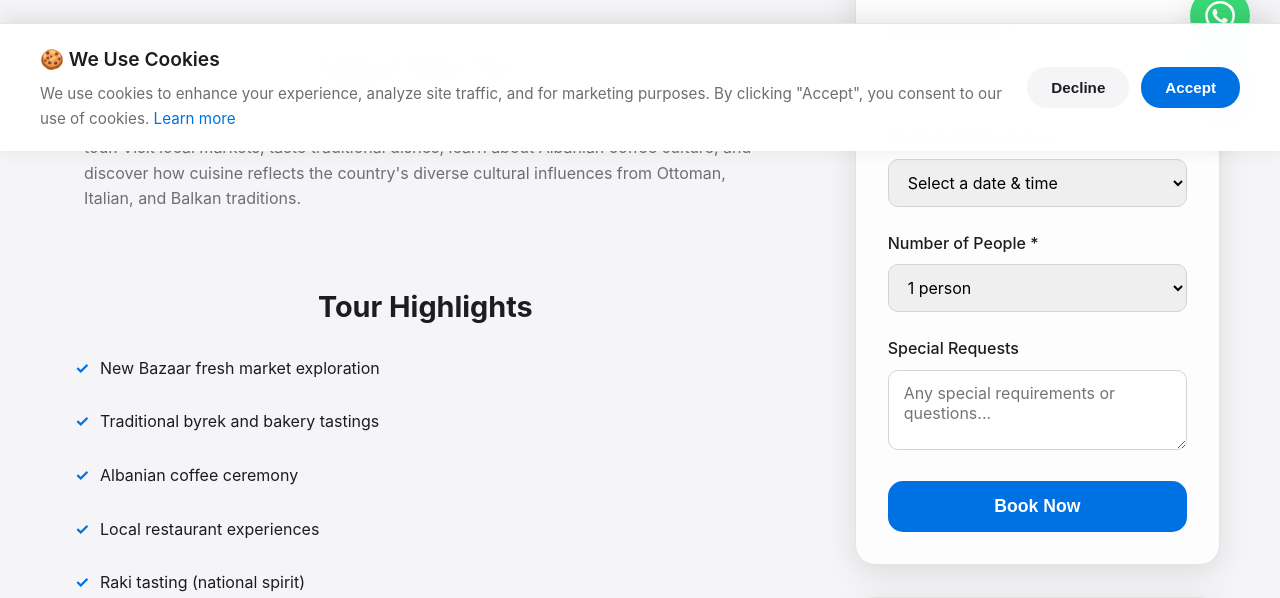
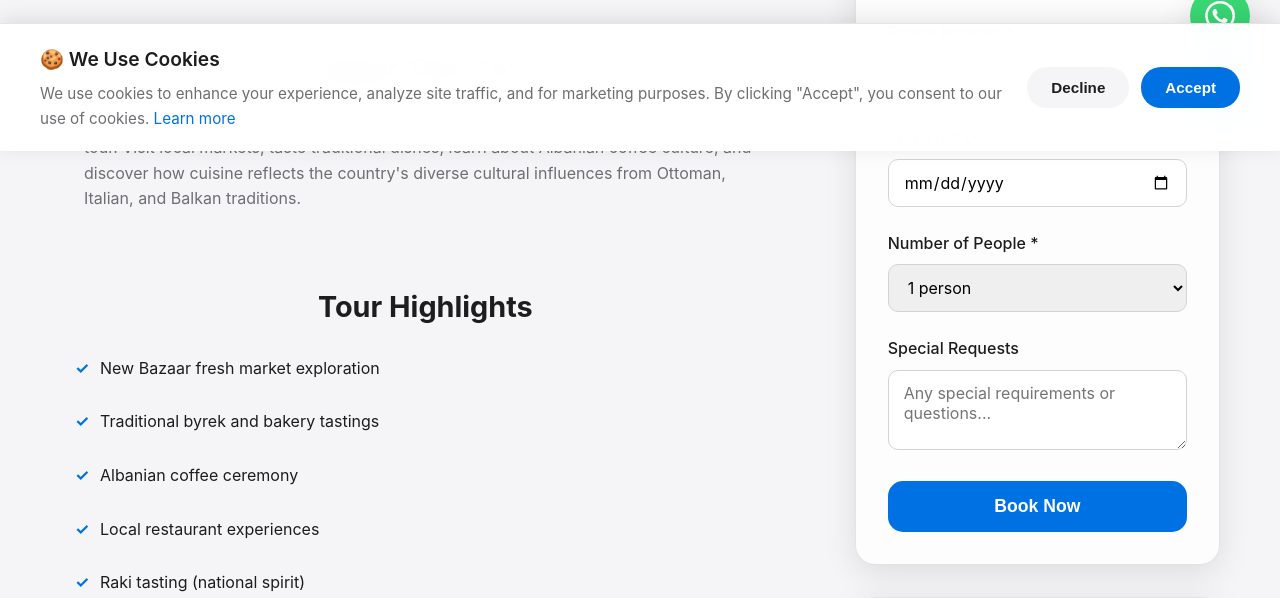
Before and after one commit to albaniawalktour/albaniawalktour, a Flask app: page /tour/food-culture-tour in a window 1280 px wide. Shown: the part 649-1247 px from the top of the page. Run offline with Flask 3, Linux system fonts and the light colour scheme.

Commit message:
Assistant checkpoint: Updated booking form with date picker and smaller flags
Assistant generated file changes:
- templates/tour_detail.html: Replace datetime input with date picker and make country code selector smaller, Update CSS for smaller country code selector
- templates/week_tour_detail.html: Replace datetime input with date picker and make country code selector smaller, Update CSS for smaller country code selector
- static/js/script.js: Update form validation to work with date input instead of datetime

---

User prompt:

in booking remove time and date and make the user to choose from the calender and integrate with the other components. and the county flag make it smaller area of the number waz

Replit-Commit-Author: Assistant
Replit-Commit-Session-Id: deaaeda9-1b53-4e2d-a725-3520e1b643a8

```diff
--- a/static/js/script.js
+++ b/static/js/script.js
@@ -101,7 +101,7 @@ document.addEventListener('DOMContentLoaded', function() {
             e.preventDefault();
 
             // Basic client-side validation
-            const requiredFields = ['user_name', 'user_email', 'user_phone', 'preferred_date_time', 'number_of_people', 'country_code'];
+            const requiredFields = ['user_name', 'user_email', 'user_phone', 'number_of_people', 'country_code'];
             let isValid = true;
 
             requiredFields.forEach(fieldName => {
@@ -113,6 +113,15 @@ document.addEventListener('DOMContentLoaded', function() {
                     field.style.borderColor = '#d2d2d7';
                 }
             });
+
+            // Validate preferred_date_time separately (could be date input)
+            const dateField = this.querySelector('[name="preferred_date_time"]');
+            if (!dateField || !dateField.value) {
+                isValid = false;
+                if (dateField) dateField.style.borderColor = '#ff3b30';
+            } else {
+                if (dateField) dateField.style.borderColor = '#d2d2d7';
+            }
 
             // Email validation
             const email = this.querySelector('[name="user_email"]');
--- a/templates/tour_detail.html
+++ b/templates/tour_detail.html
@@ -156,53 +156,46 @@
                             <label for="user_phone">Phone Number *</label>
                             <div class="phone-input-wrapper">
                                 <select id="country_code" name="country_code" class="country-code-select" required>
-                                    <option value="+355" data-flag="🇦🇱">🇦🇱 +355</option>
-                                    <option value="+1" data-flag="🇺🇸">🇺🇸 +1</option>
-                                    <option value="+44" data-flag="🇬🇧">🇬🇧 +44</option>
-                                    <option value="+49" data-flag="🇩🇪">🇩🇪 +49</option>
-                                    <option value="+33" data-flag="🇫🇷">🇫🇷 +33</option>
-                                    <option value="+39" data-flag="🇮🇹">🇮🇹 +39</option>
-                                    <option value="+34" data-flag="🇪🇸">🇪🇸 +34</option>
-                                    <option value="+31" data-flag="🇳🇱">🇳🇱 +31</option>
-                                    <option value="+32" data-flag="🇧🇪">🇧🇪 +32</option>
-                                    <option value="+41" data-flag="🇨🇭">🇨🇭 +41</option>
-                                    <option value="+43" data-flag="🇦🇹">🇦🇹 +43</option>
-                                    <option value="+45" data-flag="🇩🇰">🇩🇰 +45</option>
-                                    <option value="+46" data-flag="🇸🇪">🇸🇪 +46</option>
-                                    <option value="+47" data-flag="🇳🇴">🇳🇴 +47</option>
-                                    <option value="+48" data-flag="🇵🇱">🇵🇱 +48</option>
-                                    <option value="+351" data-flag="🇵🇹">🇵🇹 +351</option>
-                                    <option value="+30" data-flag="🇬🇷">🇬🇷 +30</option>
-                                    <option value="+90" data-flag="🇹🇷">🇹🇷 +90</option>
-                                    <option value="+7" data-flag="🇷🇺">🇷🇺 +7</option>
-                                    <option value="+86" data-flag="🇨🇳">🇨🇳 +86</option>
-                                    <option value="+81" data-flag="🇯🇵">🇯🇵 +81</option>
-                                    <option value="+82" data-flag="🇰🇷">🇰🇷 +82</option>
-                                    <option value="+91" data-flag="🇮🇳">🇮🇳 +91</option>
-                                    <option value="+61" data-flag="🇦🇺">🇦🇺 +61</option>
-                                    <option value="+64" data-flag="🇳🇿">🇳🇿 +64</option>
-                                    <option value="+27" data-flag="🇿🇦">🇿🇦 +27</option>
-                                    <option value="+20" data-flag="🇪🇬">🇪🇬 +20</option>
-                                    <option value="+971" data-flag="🇦🇪">🇦🇪 +971</option>
-                                    <option value="+966" data-flag="🇸🇦">🇸🇦 +966</option>
-                                    <option value="+55" data-flag="🇧🇷">🇧🇷 +55</option>
-                                    <option value="+52" data-flag="🇲🇽">🇲🇽 +52</option>
-                                    <option value="+54" data-flag="🇦🇷">🇦🇷 +54</option>
+                                    <option value="+355">🇦🇱</option>
+                                    <option value="+1">🇺🇸</option>
+                                    <option value="+44">🇬🇧</option>
+                                    <option value="+49">🇩🇪</option>
+                                    <option value="+33">🇫🇷</option>
+                                    <option value="+39">🇮🇹</option>
+                                    <option value="+34">🇪🇸</option>
+                                    <option value="+31">🇳🇱</option>
+                                    <option value="+32">🇧🇪</option>
+                                    <option value="+41">🇨🇭</option>
+                                    <option value="+43">🇦🇹</option>
+                                    <option value="+45">🇩🇰</option>
+                                    <option value="+46">🇸🇪</option>
+                                    <option value="+47">🇳🇴</option>
+                                    <option value="+48">🇵🇱</option>
+                                    <option value="+351">🇵🇹</option>
+                                    <option value="+30">🇬🇷</option>
+                                    <option value="+90">🇹🇷</option>
+                                    <option value="+7">🇷🇺</option>
+                                    <option value="+86">🇨🇳</option>
+                                    <option value="+81">🇯🇵</option>
+                                    <option value="+82">🇰🇷</option>
+                                    <option value="+91">🇮🇳</option>
+                                    <option value="+61">🇦🇺</option>
+                                    <option value="+64">🇳🇿</option>
+                                    <option value="+27">🇿🇦</option>
+                                    <option value="+20">🇪🇬</option>
+                                    <option value="+971">🇦🇪</option>
+                                    <option value="+966">🇸🇦</option>
+                                    <option value="+55">🇧🇷</option>
+                                    <option value="+52">🇲🇽</option>
+                                    <option value="+54">🇦🇷</option>
                                 </select>
                                 <input type="tel" id="user_phone" name="user_phone" placeholder="123 456 789" required>
                             </div>
                         </div>
 
                         <div class="form-group">
-                            <label for="preferred_date_time">Preferred Date & Time *</label>
-                            <select id="preferred_date_time" name="preferred_date_time" required>
-                                <option value="">Select a date & time</option>
-                                {% for schedule in tour.schedule %}
-                                <option value="{{ schedule }}">
-                                    {{ schedule[:10] }} at {{ schedule[11:16] }}
-                                </option>
-                                {% endfor %}
-                            </select>
+                            <label for="preferred_date">Preferred Date *</label>
+                            <input type="date" id="preferred_date" name="preferred_date_time" required min="{{ tour.schedule[0][:10] if tour.schedule else '' }}">
                         </div>
 
                         <div class="form-group">
@@ -435,13 +428,14 @@
 }
 
 .country-code-select {
-    width: 120px;
-    padding: 12px 10px;
+    width: 70px;
+    padding: 12px 8px;
     border: 1px solid #d2d2d7;
     border-radius: 10px;
-    font-size: 1rem;
+    font-size: 1.2rem;
     background: white;
     cursor: pointer;
+    text-align: center;
 }
 
 .phone-input-wrapper input[type="tel"] {
```
Also changed, not shown: templates/week_tour_detail.html (+38 -44 lines).
